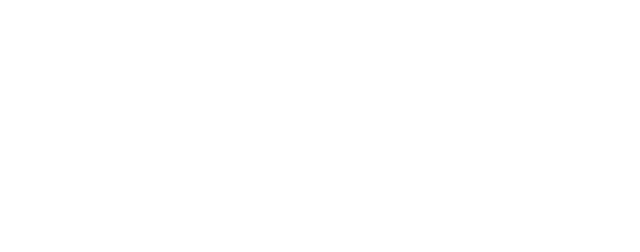
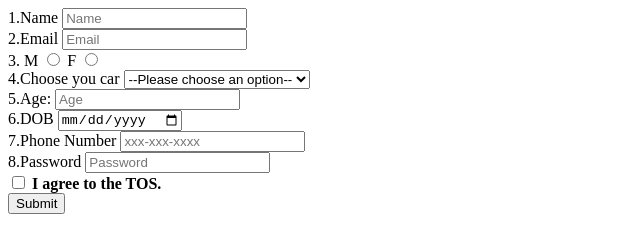
Before and after one commit to acciojob/signup-form-car-SyedMarufAhmad, a website: page main.html in a window 1280 px wide. Shown: the whole page, without its empty margins (0-640 px from the left). Drawn offline with Linux system fonts and the light colour scheme.

Commit message:
created a submission

```diff
--- a/main.html
+++ b/main.html
@@ -10,7 +10,54 @@
 	<!-- the entire body must be written by student -->
     <script type="text/javascript" src="./script.js">
 </script>
-
+<form id="my-form" method="post">
+	<div>
+	<label for="name">1.Name</label>
+	<input type="text" id="name" placeholder="Name" required>
+	</div>
+	<div>
+	<label for="email">2.Email</label>
+	<input type="email" id="email" placeholder="Email" required>
+	</div>
+	<div>
+		<label for="gender_m">3. M</label>
+	<input type="radio" id="gender_m" name="gender" required>
+		<label for="gender_f">F</label>
+		<input type="radio" id="gender_f" name="gender" required>
+	</div>
+	<div>
+		<label for="cars">4.Choose you car</label>
+	 <select name="cars" id="cars" required>
+		 <option value="" disabled selected>--Please choose an option--</option>
+		 <option>BMW</option>
+		 <option>Audi</option>
+		 <option>Mercedez</option>
+	 </select>
+	</div>
+	<div>
+	<label for="age">5.Age:</label>
+	<input type="number" id="age" min="0" placeholder="Age" required>
+	</div>
+	<div>
+		<label for="dob">6.DOB</label>
+		<input type="date" id="dob" required>
+	</div>
+	<div>
+		<label for="tel">7.Phone Number</label>
+		<input type="tel" id="tel" placeholder="xxx-xxx-xxxx">
+	</div>
+	<div>
+		<label for="password">8.Password</label>
+		<input type="password" id="password" placeholder="Password" required>
+	</div>
+	<div>
+		<label for="tos"></label>
+		<input type="checkbox" name="tos" id="tos"> <b>I agree to the TOS.</b>
+	</div>
+	<div>
+		<button type="submit">Submit</button>
+	</div>
+</form>
 </body>
 
 </html>
```
